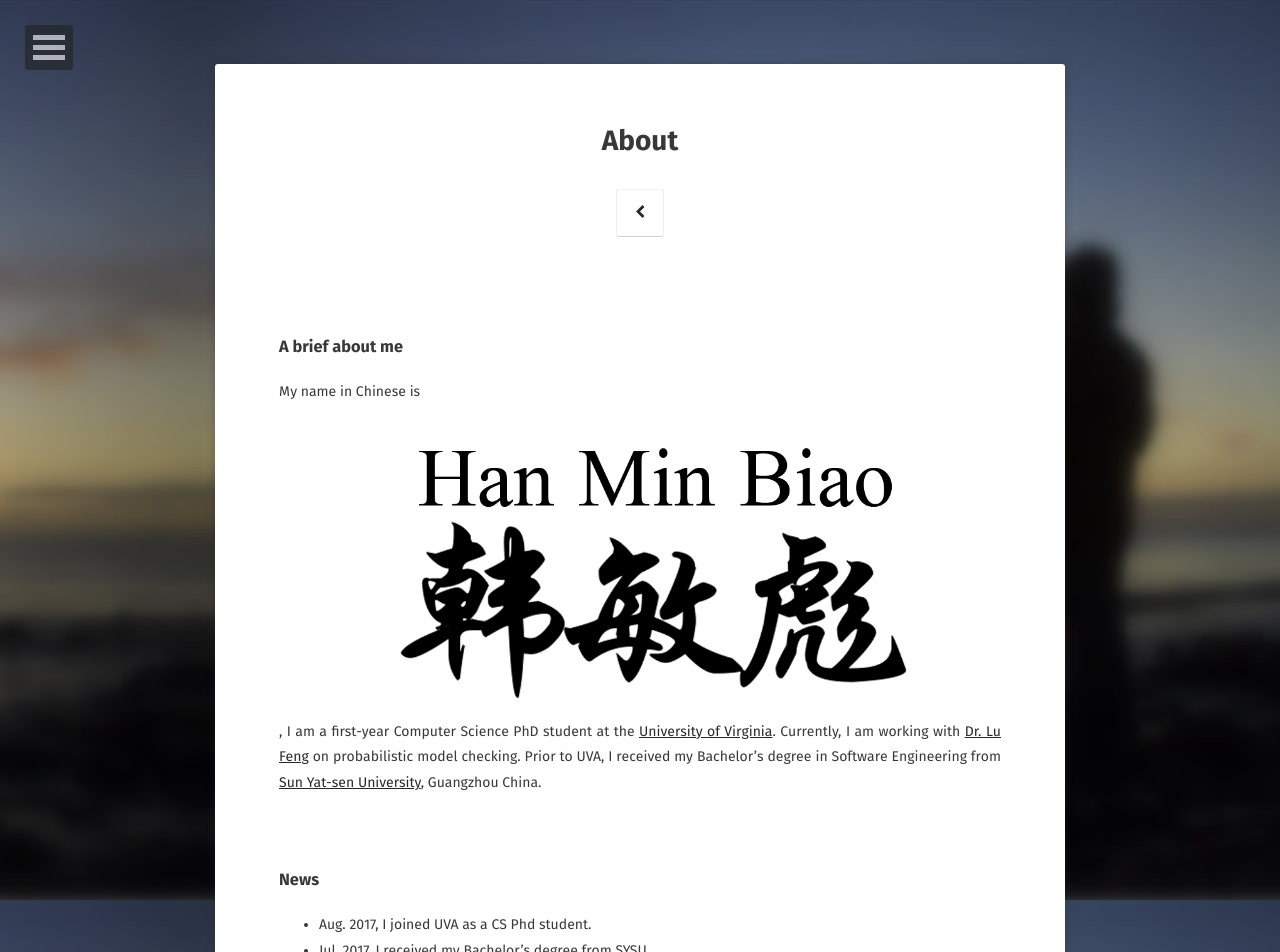
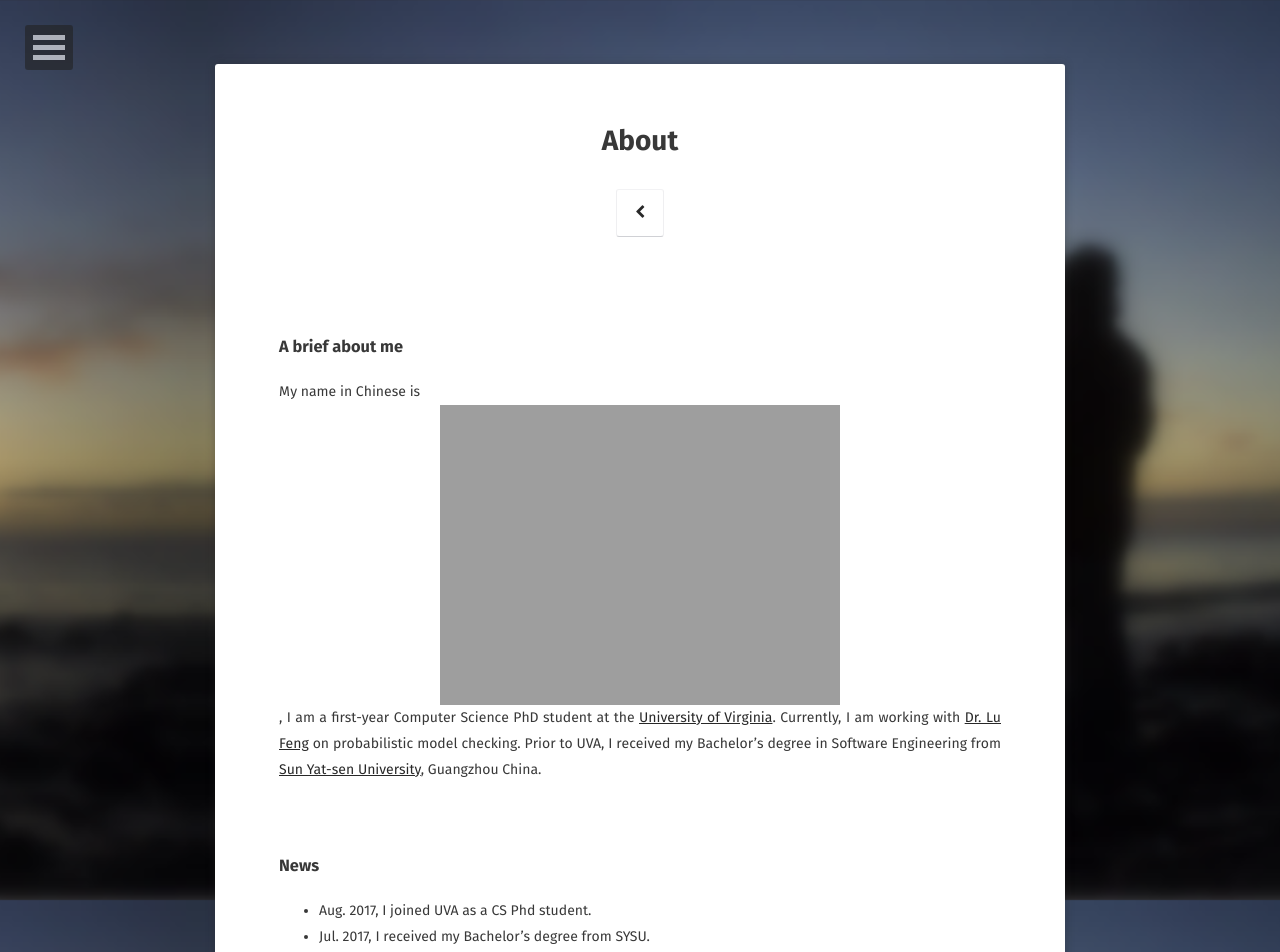
Before and after one commit to FrancisDavis/FrancisDavis.github.io, a Jekyll site: the page built from about/index.md, in a window 1280 px wide. Shown: the top 952 px of the page. Built offline with Jekyll 4.4.1, drawn with Linux system fonts in a browser that asks for light colours; some web fonts are replaced.

Commit message:
Update index.md

```diff
--- a/about/index.md
+++ b/about/index.md
@@ -7,7 +7,7 @@ comments: false
 ---
 
 ### A brief about me
-My name in Chinese is ![](name.jpg), I am a first-year Computer Science PhD student at the [University of Virginia](http://www.virginia.edu/). Currently, I am working with [Dr. Lu Feng](http://www.cs.virginia.edu/~lufeng/index.html) on probabilistic model checking. Prior to UVA, I received my Bachelor's degree in Software Engineering from [Sun Yat-sen University](http://www.sysu.edu.cn/2012/en/index.htm), Guangzhou China.
+My name in Chinese is ![](name.jpg =57x), I am a first-year Computer Science PhD student at the [University of Virginia](http://www.virginia.edu/). Currently, I am working with [Dr. Lu Feng](http://www.cs.virginia.edu/~lufeng/index.html) on probabilistic model checking. Prior to UVA, I received my Bachelor's degree in Software Engineering from [Sun Yat-sen University](http://www.sysu.edu.cn/2012/en/index.htm), Guangzhou China.
 <br>
 <br>
 <br>
```
